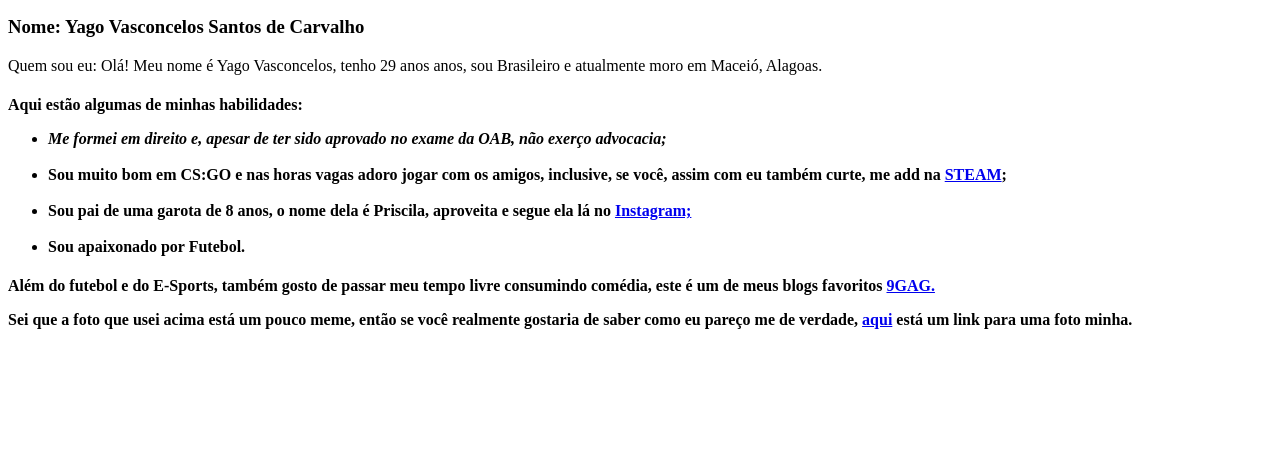
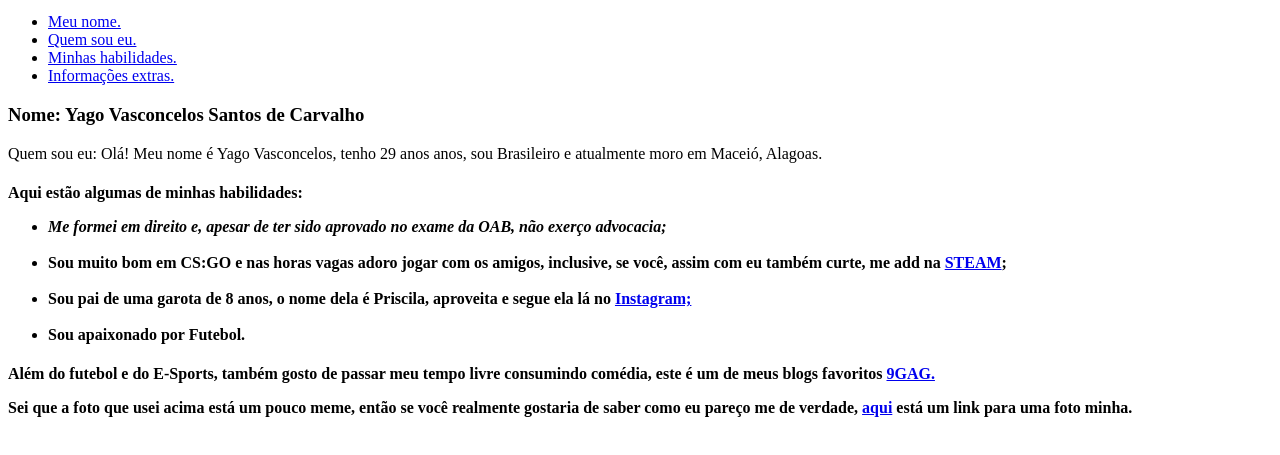
Before and after one commit to yagovsc/yagovsc.github.io, a plain HTML site: page index.html in a window 1280 px wide. Shown: the part 219-674 px from the top of the page. Drawn offline with Linux system fonts and the light colour scheme.

Commit message:
Índice adicionado

```diff
--- a/index.html
+++ b/index.html
@@ -8,16 +8,29 @@
 <body>
     <h1>Um pouco sobre mim</h1>
     <img src="https://avatars.akamai.steamstatic.com/96bc58ca9c6a5576ec3dfee4778dec684a8243c8_full.jpg" width="200px" alt="minha foto">
-    <h3> <p id="nome"> Nome: Yago Vasconcelos Santos de Carvalho</p> </h3>
+
+    <ul>
+        <li><a href="#nome">Meu nome.</li></a>
+        <li><a href="#quem">Quem sou eu.</li></a>
+        <li><a href="#hab">Minhas habilidades.</li></a>
+        <li><a href="#extra">Informações extras.</li></a>
+    </ul>
+
+
+    <h3>
+        <p id="nome"> Nome: Yago Vasconcelos Santos de Carvalho</p>
+    </h3>
 
     <p id="quem">Quem sou eu: Olá! Meu nome é Yago Vasconcelos, tenho 29 anos anos, sou Brasileiro e atualmente moro em Maceió, Alagoas.</p>
 
-    <h4><p id="hab">Aqui estão algumas de minhas habilidades:</p>
-    <ul>
+    <h4>
+        <p id="hab">Aqui estão algumas de minhas habilidades:</p>
+        <ul>
         <li><em><b> Me formei em direito e, apesar de ter sido aprovado no exame da OAB, não exerço advocacia;</li></em></b><br>
         <li>Sou muito bom em CS:GO e nas horas vagas adoro jogar com os amigos, inclusive, se você, assim com eu também curte, me add na <strong> <a href="https://steamcommunity.com/id/doiscaranumamoto/" target="_blank" >STEAM</strong></a>;</li> <br>
         <li>Sou pai de uma garota de 8 anos, o nome dela é Priscila, aproveita e segue ela lá no <a href="https://www.instagram.com/priscila_carvalhobb/" target="_blank" > Instagram; </a></li> <br>
-        <li>Sou apaixonado por Futebol.</li></h4>
+        <li>Sou apaixonado por Futebol.</li>
+    </h4>
     </ul>
 
     <h4><p id="extra"> Além do futebol e do E-Sports, também gosto de passar meu tempo livre consumindo comédia, este é um de meus blogs favoritos <a href="https://9gag.com/" target="_blank">9GAG.</a></p>
```
